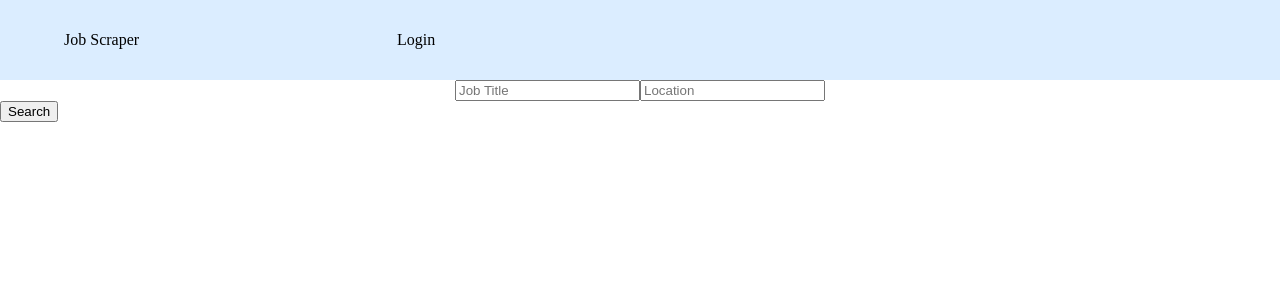
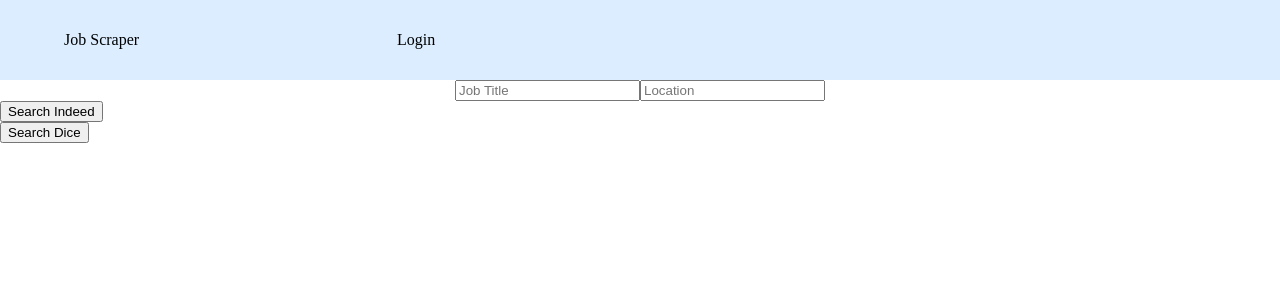
Before and after one commit to nwangemann/job-scraper-app, a React (Create React App) app: page / in a window 1280 px wide. Shown: the top 300 px of the page. Built offline with nearby package versions, Linux system fonts and the light colour scheme; what redux-promise-middleware would draw is missing.

Commit message:
adds button for search dice

```diff
--- a/src/Components/SearchPage/SearchPage.js
+++ b/src/Components/SearchPage/SearchPage.js
@@ -38,7 +38,8 @@ function SearchPage() {
     <div>
       <input type="text" onChange={e => setTitle(e.target.value)} placeholder="Job Title" name="title" />
       <input type="text" onChange={e => setLocation(e.target.value)} placeholder="Location" name="location" />
-      <button onClick={searchDice}>Search</button>
+      <button onClick={searchIndeed}>Search Indeed</button>
+      <button onClick={searchDice}>Search Dice</button>
       <div className="scrapeContainerParent">
 
         {
```
